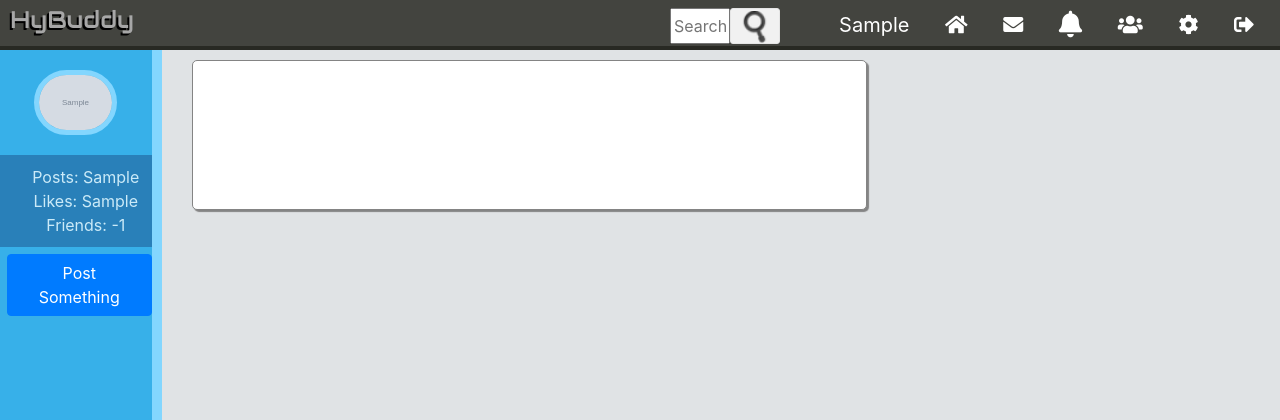
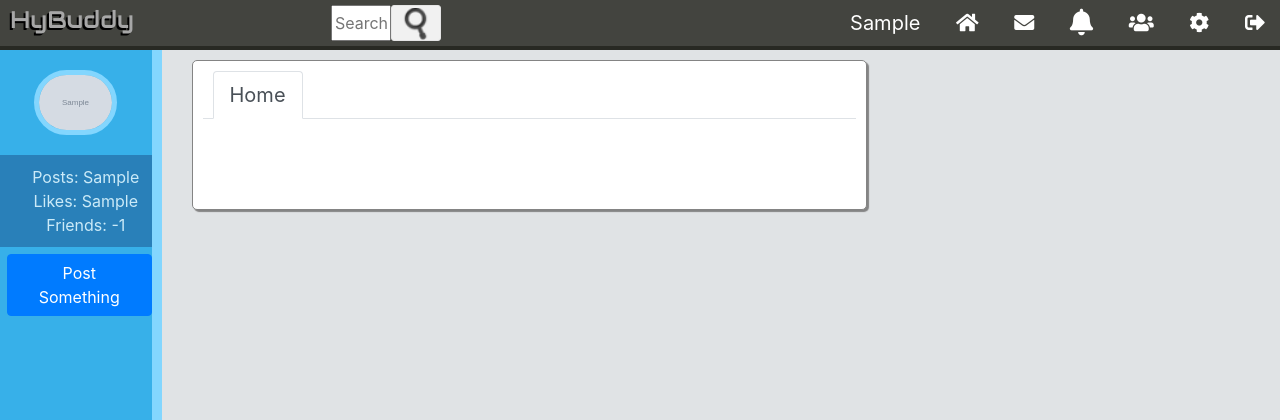
Before and after one commit to saurav-modak/mybuddygit, a PHP site: a page that uses profile.php in a window 1280 px wide. Shown: the top 420 px of the page. Run offline with PHP 8.4, Linux system fonts and the light colour scheme; the visitor is signed in with stand-in values (Sample User, id 1); tables that the repository leaves empty or names only in its code hold one stand-in row (values such as "Sample post"); grey boxes marked "Sample" are stand-in pictures; data that the repository does not hold is empty.

Commit message:
Profile Page Tab Added also nav bar css fixed. But small issue with search bar created which i have to fix afterward

```diff
--- a/assets/css/style.css
+++ b/assets/css/style.css
@@ -68,12 +68,19 @@ body {
 	text-shadow: #000 -2px 2px 0px;
 }
 
+.top_bar nav{
+	margin-bottom:auto;
+	margin-top:auto;
+	margin-right:0px;
+	margin-left:auto;
+}
+/*
 nav{
 	float: right;
 	right: 1px;
 	position: absolute;
 	margin: 10px;
-}
+}*/
 nav a{
 	position: relative;
 	color: #fff;
@@ -99,8 +106,6 @@ nav a:hover{
 	padding: 0 10px;
 	width: 75%;
 	min-width:950px;
-
-
 }
 
 .column{
@@ -440,14 +445,12 @@ textarea:focus{
 }
 
 .search{
-	margin: 8px 500px 0 auto;
-	/*margin-left:auto;
-	margin-right:auto;
-	margin-top:7px;
-	margin-bottom:7px;
-	width:60%;*/
+	margin:auto;
+
 
 }
+
+
 .search #search_text_input{
 	/*border: thin solid #E5E5E5;*/
 	float:left;
--- a/profile.php
+++ b/profile.php
@@ -86,12 +86,25 @@ if(isset($_POST['respond_request'])) {
 
  	</div>
 
+	 <div class="profile_main_column column left">
+		<nav>
+			<div class="nav nav-tabs" id="nav-tab" role="tablist">
+				<a class="nav-item nav-link active" id="nav-home-tab" data-toggle="tab" href="#nav-home" role="tab" aria-controls="nav-home" aria-selected="true">Home</a>
+				<a class="nav-item nav-link" id="nav-profile-tab" data-toggle="tab" href="#nav-profile" role="tab" aria-controls="nav-profile" aria-selected="false">Profile</a>
+				<a class="nav-item nav-link" id="nav-contact-tab" data-toggle="tab" href="#nav-contact" role="tab" aria-controls="nav-contact" aria-selected="false">Contact</a>
+			</div>
+		</nav>
+		<div class="tab-content" id="nav-tabContent">
+			<div class="tab-pane fade show active" id="nav-home" role="tabpanel" aria-labelledby="nav-home-tab">
 
-	<div class="profile_main_column column">
-			<!-- Loading Posts -->
-		<div class="posts_area" id="posts_area"></div>
-        <img class="loading" id="loading" alt="Loading" src="assets/images/icons/ajax-loader.gif">
-    </div>
+				<div class="posts_area" id="posts_area"></div>
+				<img class="loading" id="loading" alt="Loading" src="assets/images/icons/ajax-loader.gif">
+
+			</div>
+			<div class="tab-pane fade" id="nav-profile" role="tabpanel" aria-labelledby="nav-profile-tab">...</div>
+			<div class="tab-pane fade" id="nav-contact" role="tabpanel" aria-labelledby="nav-contact-tab">...</div>
+		</div>
+	</div>
 </div>
 
 
```
